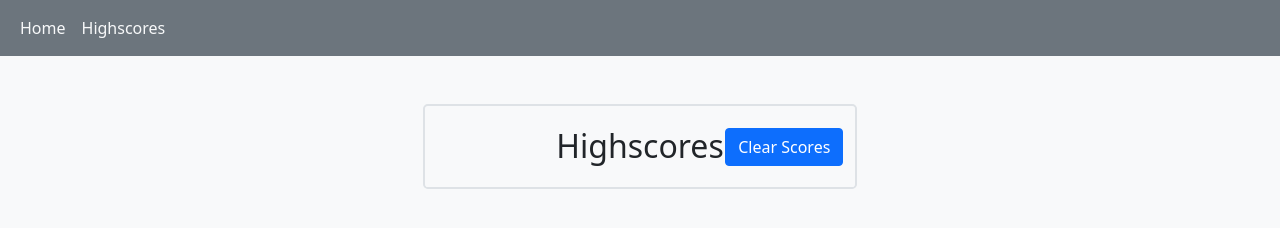
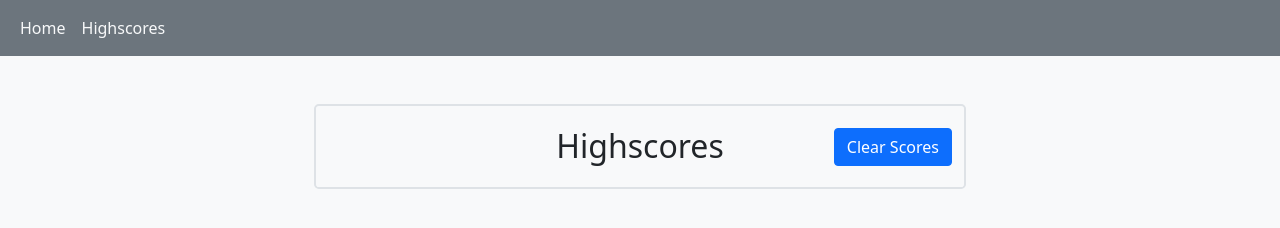
Before and after one commit to luketeal/Code-Quiz, a plain HTML site: page highscore.html in a window 1280 px wide. Drawn offline with nearby package versions, Linux system fonts and the light colour scheme.

Commit message:
adjust when quiz width changes

```diff
--- a/highscore.html
+++ b/highscore.html
@@ -28,7 +28,7 @@
     </header>
 
     <main class="min-vh-100 row justify-content-center d-flex align-items-start bg-light">
-        <div class="col-10 col-lg-4 m-5 border border-2 rounded-3">
+        <div class="col-10 col-lg-6 col-xxl-4 m-5 border border-2 rounded-3">
 
             <section class="highScore container position-relative">
                 <h1 class="text-center">Highscores</h1>
```
Also changed, not shown: index.html (+1 -1 lines).
